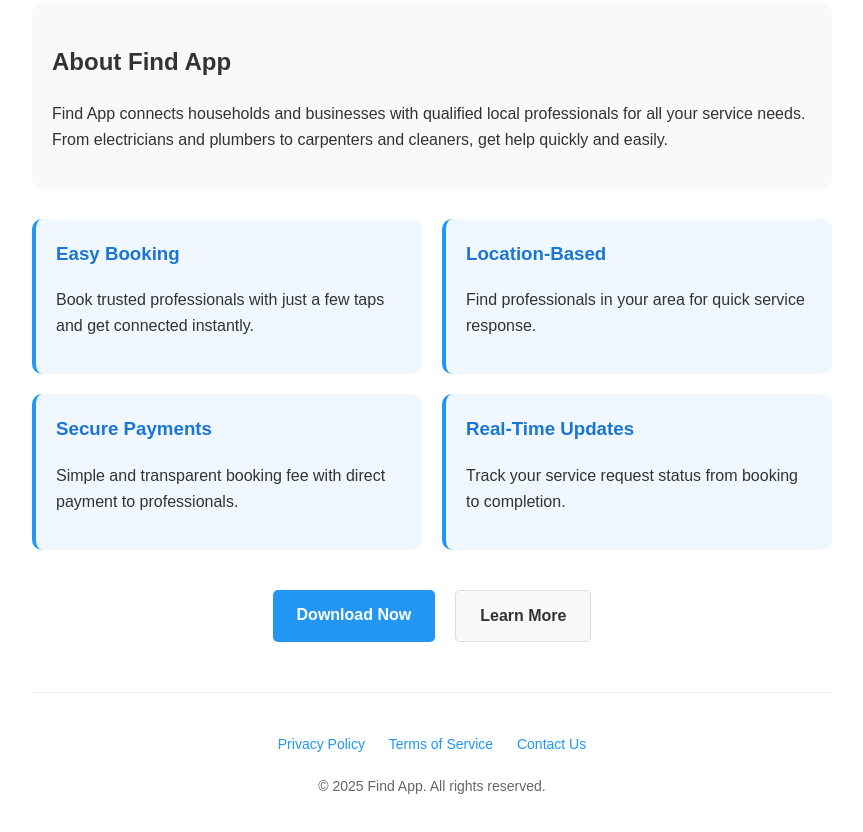
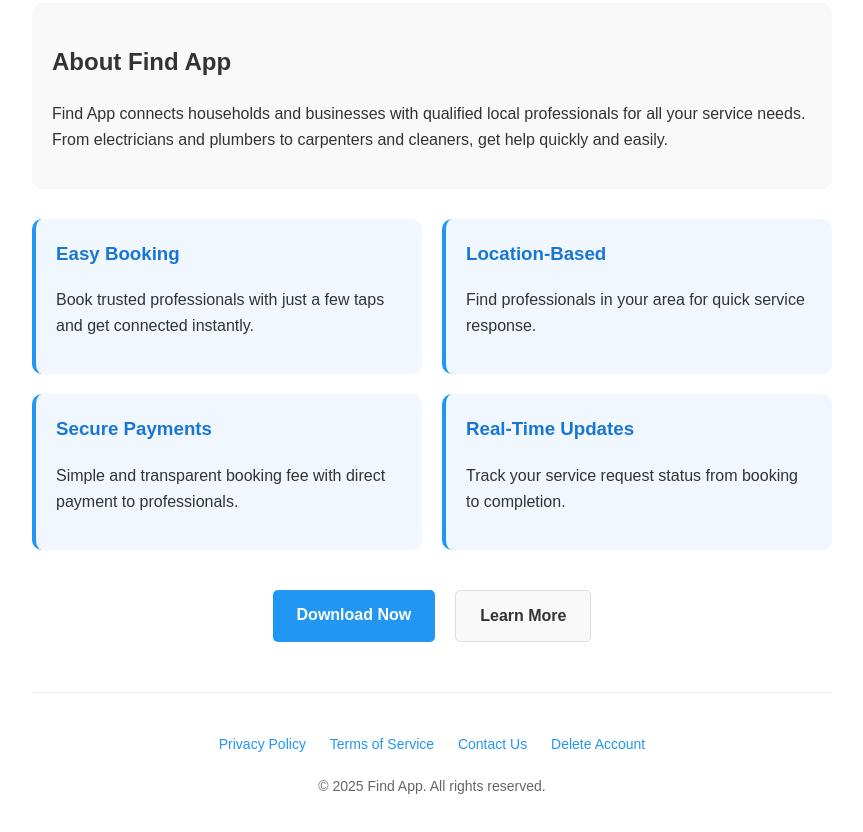
Before and after one commit to ToTharun/find-app, a plain HTML site: page index.html in a window 1280 px wide. Shown: the part 325-1157 px from the top of the page, without its empty margins (208-1071 px from the left). Drawn offline with Linux system fonts and the light colour scheme.

Commit message:
Update index.html

```diff
--- a/index.html
+++ b/index.html
@@ -154,6 +154,7 @@
             <a href="privacy-policy.html">Privacy Policy</a>
             <a href="terms-of-service.html">Terms of Service</a>
             <a href="mailto:support@findapp.com">Contact Us</a>
+            <a href="delete-account.html">Delete Account</a>
         </div>
         <p>&copy; 2025 Find App. All rights reserved.</p>
     </footer>
```
